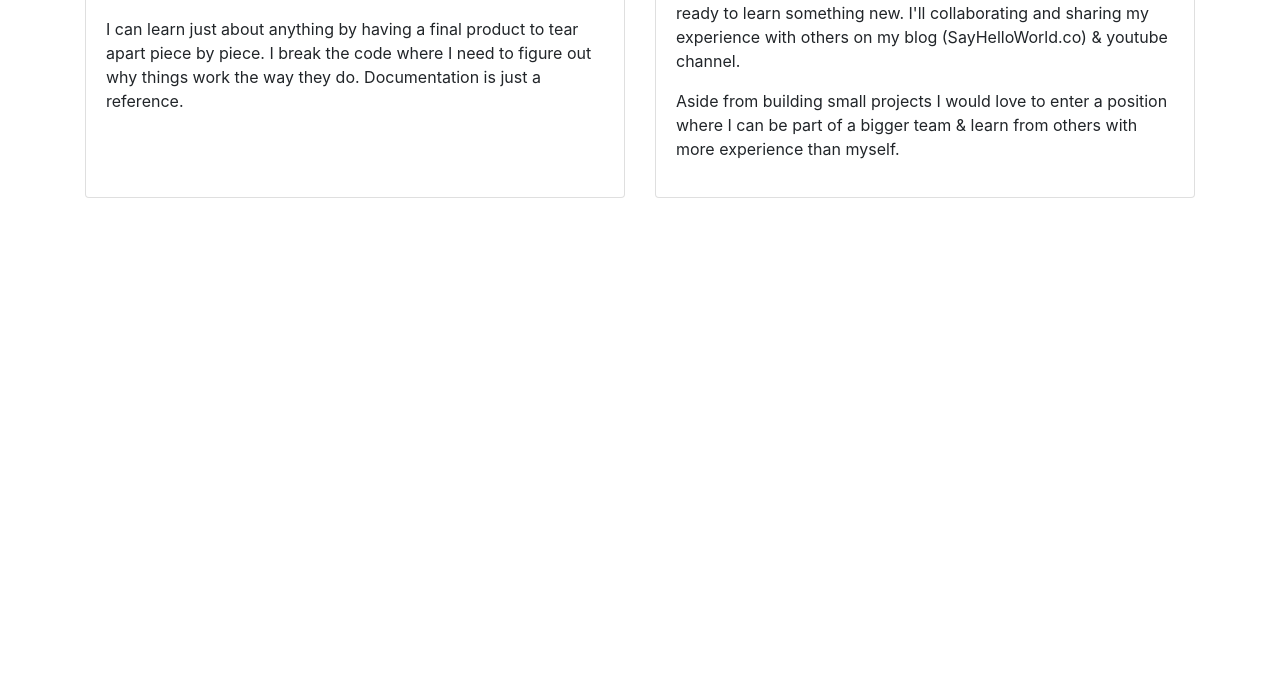
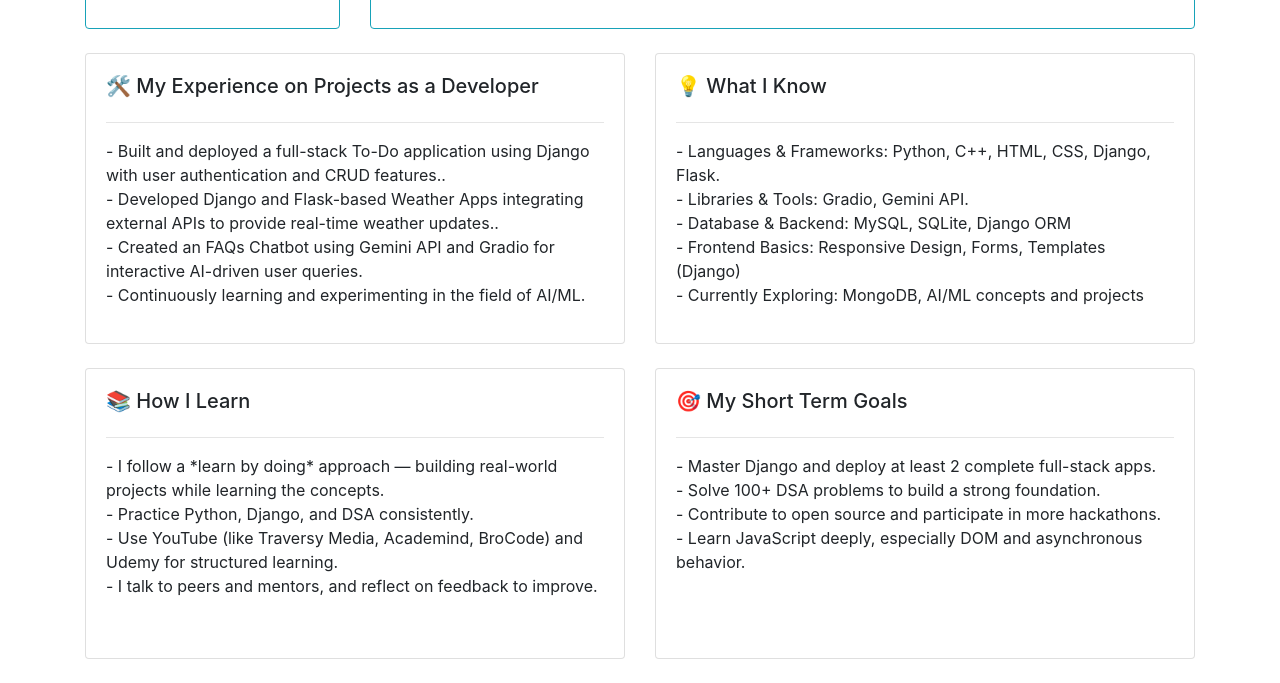
Before and after one commit to udhaykarthiik/myWebSite, a Django app: page / in a window 1280 px wide. Shown: the part 1336-2019 px from the top of the page. Before the commit the page ends 1534 px from the top, so only its background shows below. Run offline with Django 5.2, Linux system fonts and the light colour scheme; some libraries are stand-ins or nearby versions.

```diff
--- a/mywebsite/base/templates/base/home.html
+++ b/mywebsite/base/templates/base/home.html
@@ -18,24 +18,29 @@
 					<img id="profile-pic" src="{% static 'images/profile.png' %}" >
 					<hr>
 					<h4>Hi I'm Udhay Karthik!</h4>
-					<p>I love coding, doing research and collaborating</p>
+					<p>I am a web developer specializing in backend development with Django. My journey in tech is driven by a passion for building efficient and scalable applications. Currently, I am expanding my expertise in AI/ML, particularly in Generative AI and Large Language Models (LLMs).</p>
 				</div>
 			</div>
 
 			<div class="col-md-9">
 				<div class="card card-body h-100  border-info">
-					<h4>My First Job as a Developer</h4>
+					<h4>🚀 My Projects</h4>
 					<hr>
-					<p>3 months after writing my first Hello World program on September 8th 2017 (While working in the marketing department) I had convinced my boss to let me take a stab at building a better version of the outdated laboratory management system my company was running on.</p>
+					<h6>🌦 Weather App - Django & Flask </h6>
+                        <p>- A sleek web app built using Django & Flask that allows users to fetch real-time weather data based on city names using external APIs. Focuses on clean UI and API integration..</p>
 
-					<p>Before I knew it we transitioned from the old system and we're on to mine. My newbie self was now in charge of hosting hundreds of thousands of lab samples and supporting thousands of clients.</p>
+					<h6>🤖 Mobile Serivce Chatbot using Gemini API & Gradio</h6>
+                        <p>- An interactive chatbot built with Gemini API, deployed using Gradio. It answers frequently asked questions and simulates real-time smart responses — a great blend of AI + UI..</p>
 
+                    <h6>📝 To-Do List App using Django</h6>
+                    <p>- A fully functional CRUD-based app with authentication. Great example of how I approach user-based design and clean backend logic.</p>
 					<p>From this you’ll see that I’m someone that jumps before I can talk myself out of doing something scary.</p>
 
 					<ul class="social-links">
 
 						<li><img class="social" src="{% static 'images/linkedin.png' %}"></li>
 						<li><img class="social" src="{% static 'images/twitter.png' %}"></li>
+                        <li><img class="social" src="{% static 'images/gmail1.png' %}"></li>
 
 					</ul>
 
@@ -46,19 +51,26 @@
 		<div class="row">
 			<div class="col-md-6">
 				<div class="card card-body h-100">
-					<h5>My Experience as a Developer</h5>
+					<h5>🛠 My Experience on Projects as a Developer</h5>
 					<hr>
-					<p>Full stack developer at FOI laboratories.</p>
-					<p>Designed, built and managed a lab management system as a sole developer. System supported thousands of customers with a UI for Lab Admins and a customer dashboard.</p>
+					<p>- Built and deployed a full-stack To-Do application using Django with user authentication and CRUD features..<br>
+                       - Developed Django and Flask-based Weather Apps integrating external APIs to provide real-time weather updates..<br>
+                       - Created an FAQs Chatbot using Gemini API and Gradio for interactive AI-driven user queries.<br>
+                       - Continuously learning and experimenting in the field of AI/ML.<br>
+                    </p>
 					</div>
 			</div>
 
 			<div class="col-md-6">
 				<div class="card card-body h-100">
-					<h5>What I Know</h5>
+					<h5>💡 What I Know</h5>
 					<hr>
-					<p>Python, Django, HTML/CSS, JavaScript/Jquery, React, Postgres, AWS and APIs such as google maps, JavaScript charts and a whole bunch more I can’t possibly mention in one sentence! ;)</p>
-					<p>PS: Working on Node JS, Mongo DB and Machine Learning.</p>
+					<p>- Languages & Frameworks: Python, C++,  HTML, CSS, Django, Flask.<br>
+                       - Libraries & Tools: Gradio, Gemini API. <br>
+                       - Database & Backend: MySQL, SQLite, Django ORM <br>
+                       - Frontend Basics: Responsive Design, Forms, Templates (Django) <br>
+                       - Currently Exploring: MongoDB, AI/ML concepts and projects
+                    </p>
 				</div>
 			</div>
 		</div>
@@ -66,20 +78,27 @@
 		<div class="row">
 			<div class="col-md-6">
 				<div class="card card-body h-100">
-					<h5>How I Learn</h5>
+					<h5>📚 How I Learn</h5>
 					<hr>
-					<p>Reverse Engineer & Build Ugly Prototypes First.</p>
+					<p>- I follow a *learn by doing* approach — building real-world projects while learning the concepts.<br>
+                        - Practice Python, Django, and DSA consistently.<br>
+                        - Use YouTube (like Traversy Media, Academind, BroCode) and Udemy for structured learning.<br>
+                        - I talk to peers and mentors, and reflect on feedback to improve.</p><br>
 
-					<p>I can learn just about anything by having a final product to tear apart piece by piece. I break the code where I need to figure out why things work the way they do. Documentation is just a reference.</p>
+
 				</div>
 			</div>
 
 			<div class="col-md-6">
 				<div class="card card-body h-100">
-					<h5>My Short Term Goals</h5>
+					<h5>🎯 My Short Term Goals</h5>
 				<hr>
-				<p>After almost two years of supporting my system at the lab I’m ready to learn something new. I'll collaborating and sharing my experience with others on my blog (SayHelloWorld.co) & youtube channel.</p>
-				<p>Aside from building small projects I would love to enter a position where I can be part of a bigger team & learn from others with more experience than myself.</p>
+				<p> - Master Django and deploy at least 2 complete full-stack apps.<br>
+                    - Solve 100+ DSA problems to build a strong foundation.<br>
+                    - Contribute to open source and participate in more hackathons.<br>
+                    - Learn JavaScript deeply, especially DOM and asynchronous behavior.<br>
+
+                    </p><br>
 
 				</div>
 			</div>
```
Also changed, not shown: 1 other file.
